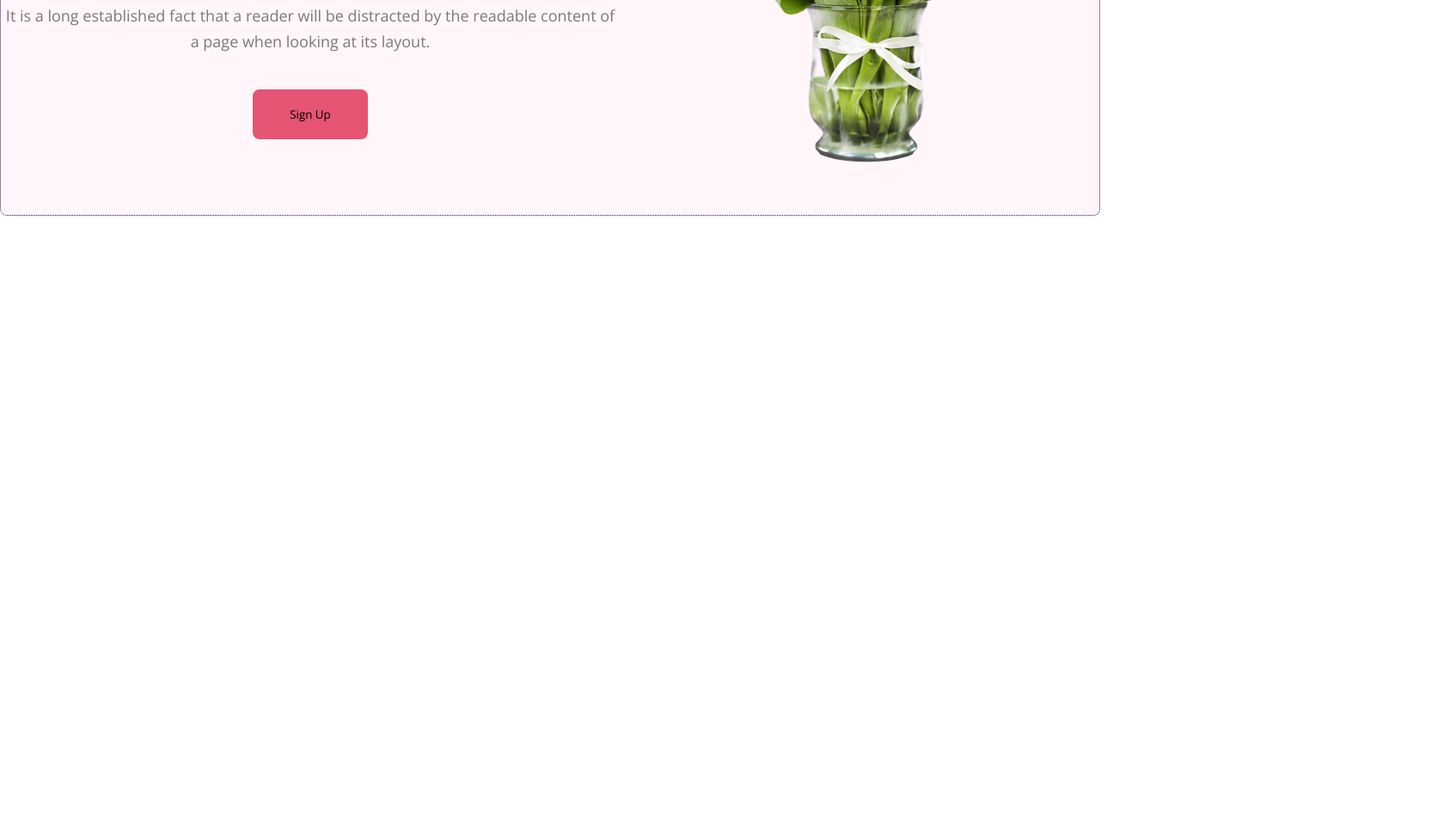
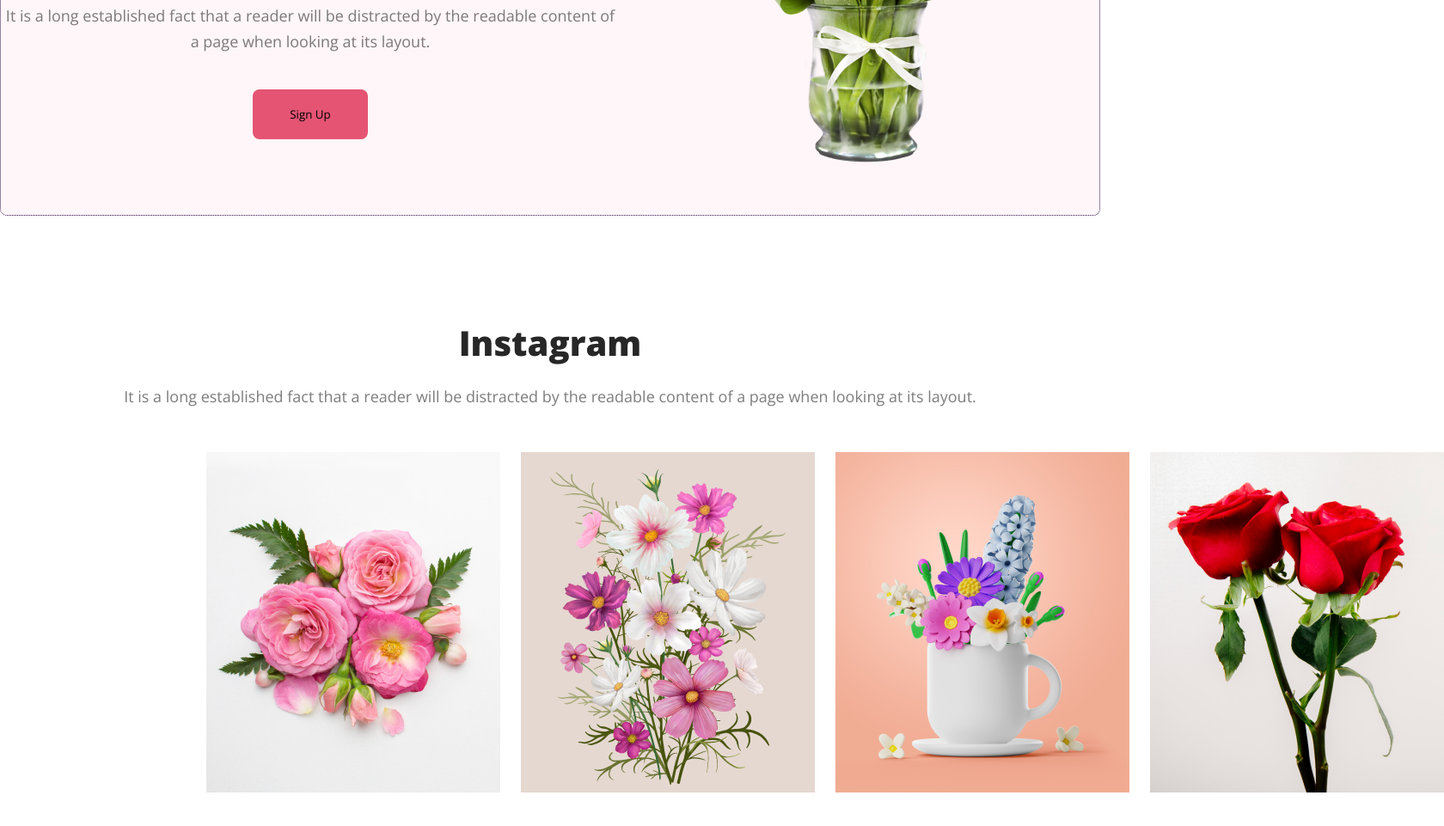
Before and after one commit to imtiazins/flower-shop-assignment, a plain HTML site: page index.html in a window 1280 px wide. Shown: the part 1191-2152 px from the top of the page at 86% size, 1680 px wide, since content can reach past the window. Before the commit the page ends 1494 px from the top, so only its background shows below. Drawn offline with nearby package versions, Linux system fonts and the light colour scheme.

Commit message:
finish the social media section

```diff
--- a/index.css
+++ b/index.css
@@ -60,11 +60,11 @@
     border: 1px dotted rgb(48, 14, 80);
     border-radius: 8px;
     background: rgba(229, 84, 115, 0.05);
-   display: flex;
-   text-align: center;
-   align-items: center;
-   justify-content: space-around;
-   margin-top: 120px;
+    display: flex;
+    text-align: center;
+    align-items: center;
+    justify-content: space-around;
+    margin-top: 120px;
 }
 
 .hot-deal-info {
@@ -84,6 +84,35 @@
     margin-bottom: 32px;
 
 }
-.hot-deal-image{
-    padding: 100px 120px  ;
+
+.hot-deal-image {
+    padding: 100px 120px;
 }
+
+/* social media  */
+.social-media-title {
+    color: #272727;
+    text-align: center;
+    font-size: 40px;
+    font-weight: 800;
+    margin-top: 120px;
+    margin-bottom: 20px;
+}
+
+.social-media-description {
+    color: rgba(39, 39, 39, 0.60);
+    text-align: center;
+    font-size: 18px;
+    font-weight: 400;
+    line-height: 30px;
+    margin-bottom: 50px;
+}
+.social-media-images{
+    display: flex;
+    align-items: center;
+    justify-content: space-between;
+    padding: 0% 240px;
+    gap: 24px;
+    margin-bottom: 120px;
+
+}
--- a/index.html
+++ b/index.html
@@ -16,6 +16,7 @@
 </head>
 
 <body>
+    <!-- header -->
     <header>
         <div class="banner">
             <div class="banner-info">
@@ -37,13 +38,15 @@
         </div>
     </header>
     <main>
+        <!-- hot deal -->
         <div class="hot-deal">
             <div class="hot-deal-info">
                 <h2>
                     Hot Deal ! Sale Up To 25% <span class="primary-color">Off</span>
                 </h2>
                 <p class="hot-deal-description">
-                    It is a long established fact that a reader will be distracted by the readable content of a page when looking at its layout.
+                    It is a long established fact that a reader will be distracted by the readable content of a page
+                    when looking at its layout.
                 </p>
                 <button class="btn-primary"> Sign Up </button>
             </div>
@@ -52,7 +55,29 @@
             </div>
         </div>
         <!-- social media -->
+        <div class="social-media">
+            <h2 class="social-media-title">Instagram</h2>
+            <p class="social-media-description">
+                It is a long established fact that a reader will be distracted by the readable content of a page when
+                looking at its layout.
+            </p>
+        </div>
+        <div class="social-media-images">
+            <div class="social-media-img1">
+                <img src="./images/Flower 01.png" alt="">
+            </div>
+            <div class="social-media-img2">
+                <img src="./images/flower2.png" alt="">
+            </div>
+            <div class="social-media-img2">
+                <img src="./images/flower3.png" alt="">
+            </div>
+            <div class="social-media-img4">
+                <img src="./images/flower4.png" alt="">
 
+            </div>
+
+        </div>
     </main>
     <footer>
 
```
Also changed, not shown: images/flower2.png (renamed from images/Rectangle 4.png), images/flower3.png (renamed from images/Rectangle 5.png), images/flower4.png (renamed from images/Rectangle 6.png).
